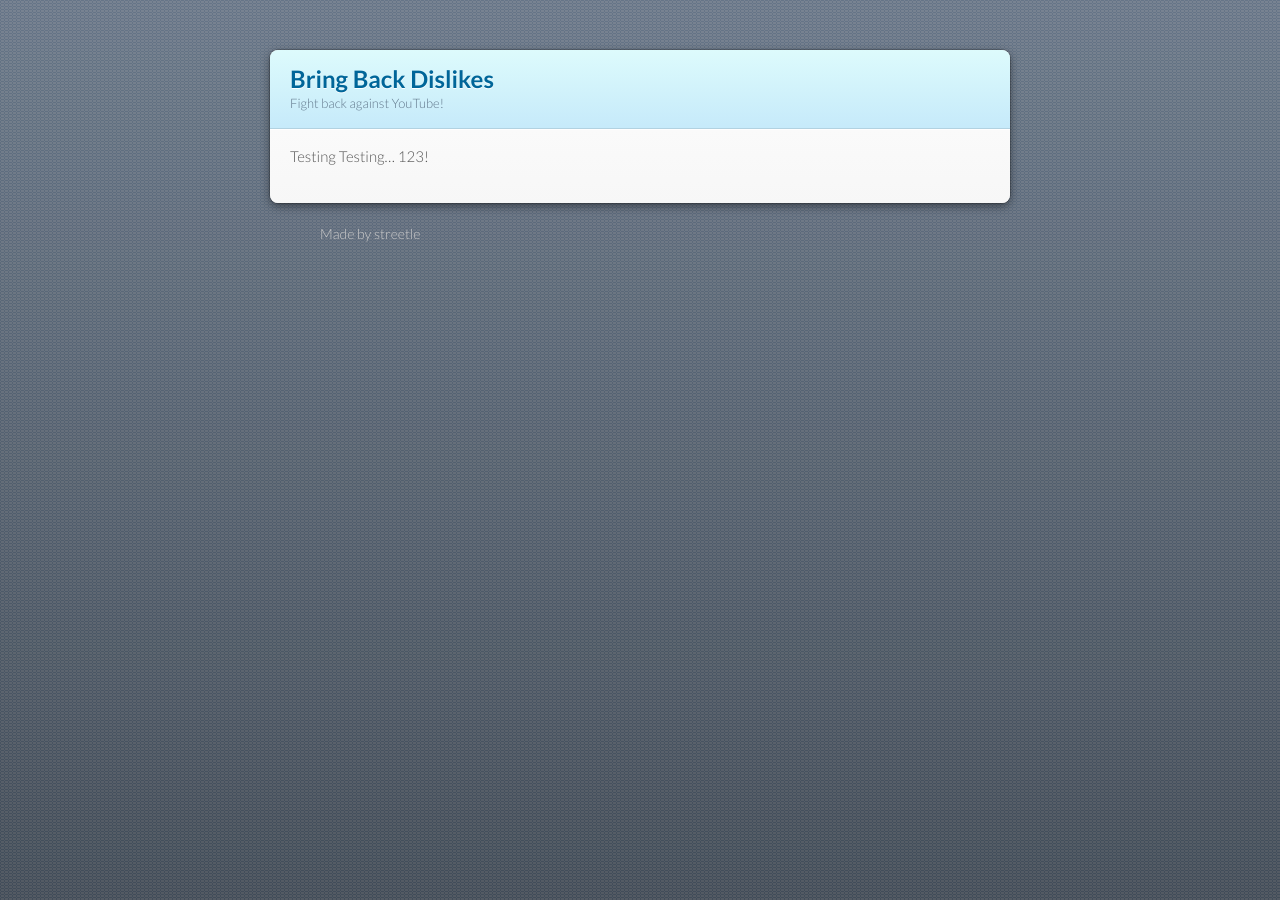
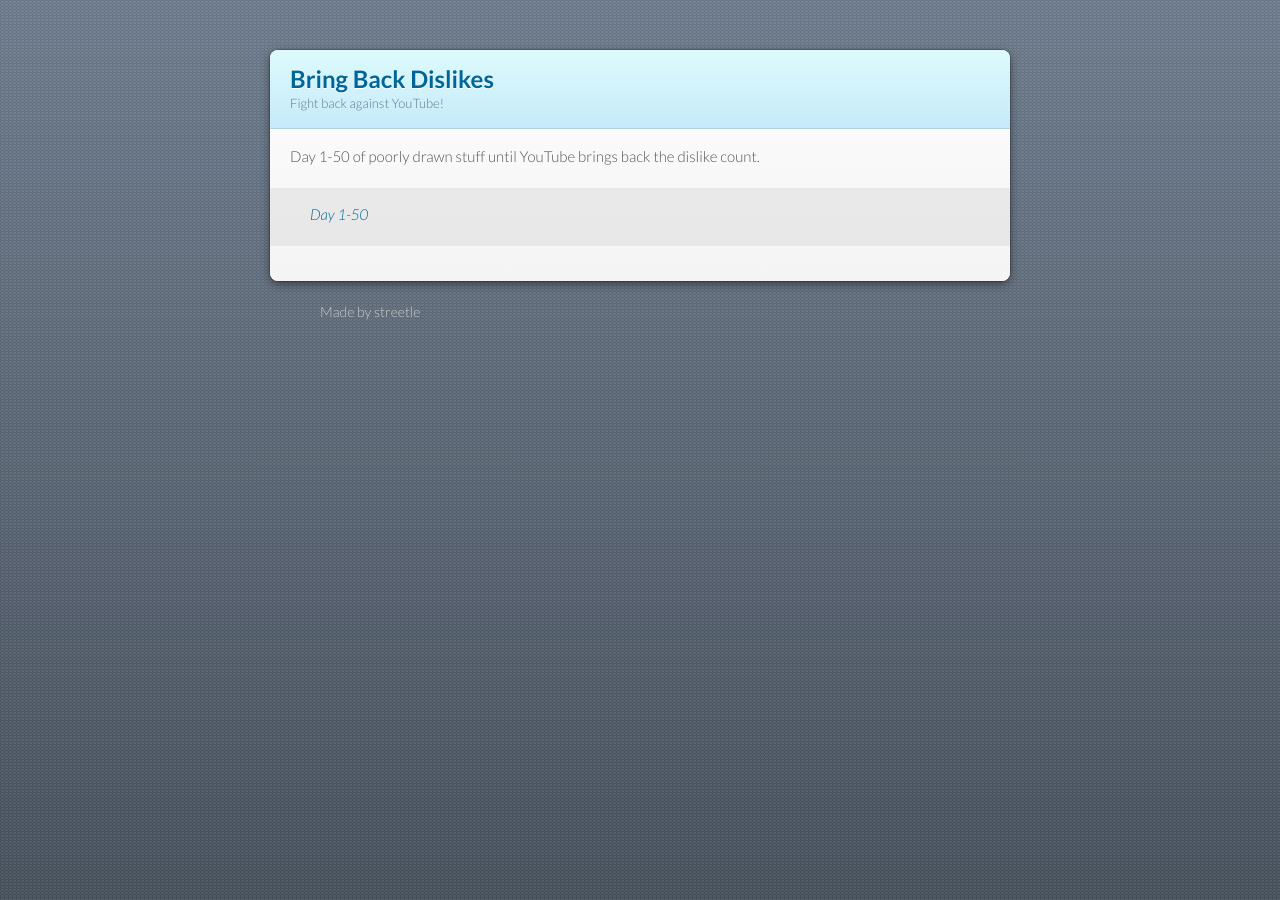
Before and after one commit to streetlegithub/bringbackdislikes.ml, a Jekyll site: the page built from index.md, in a window 1280 px wide. Built offline with Jekyll 4.4.1, drawn with Linux system fonts in a browser that asks for light colours; our own code applies the rules of GitHub Pages for plain Markdown files.

Commit message:
Update index.md

```diff
--- a/index.md
+++ b/index.md
@@ -1 +1,2 @@
-Testing Testing... 123!
+Day 1-50 of poorly drawn stuff until  YouTube brings back the dislike count.
+> [Day 1-50](./50)
```
